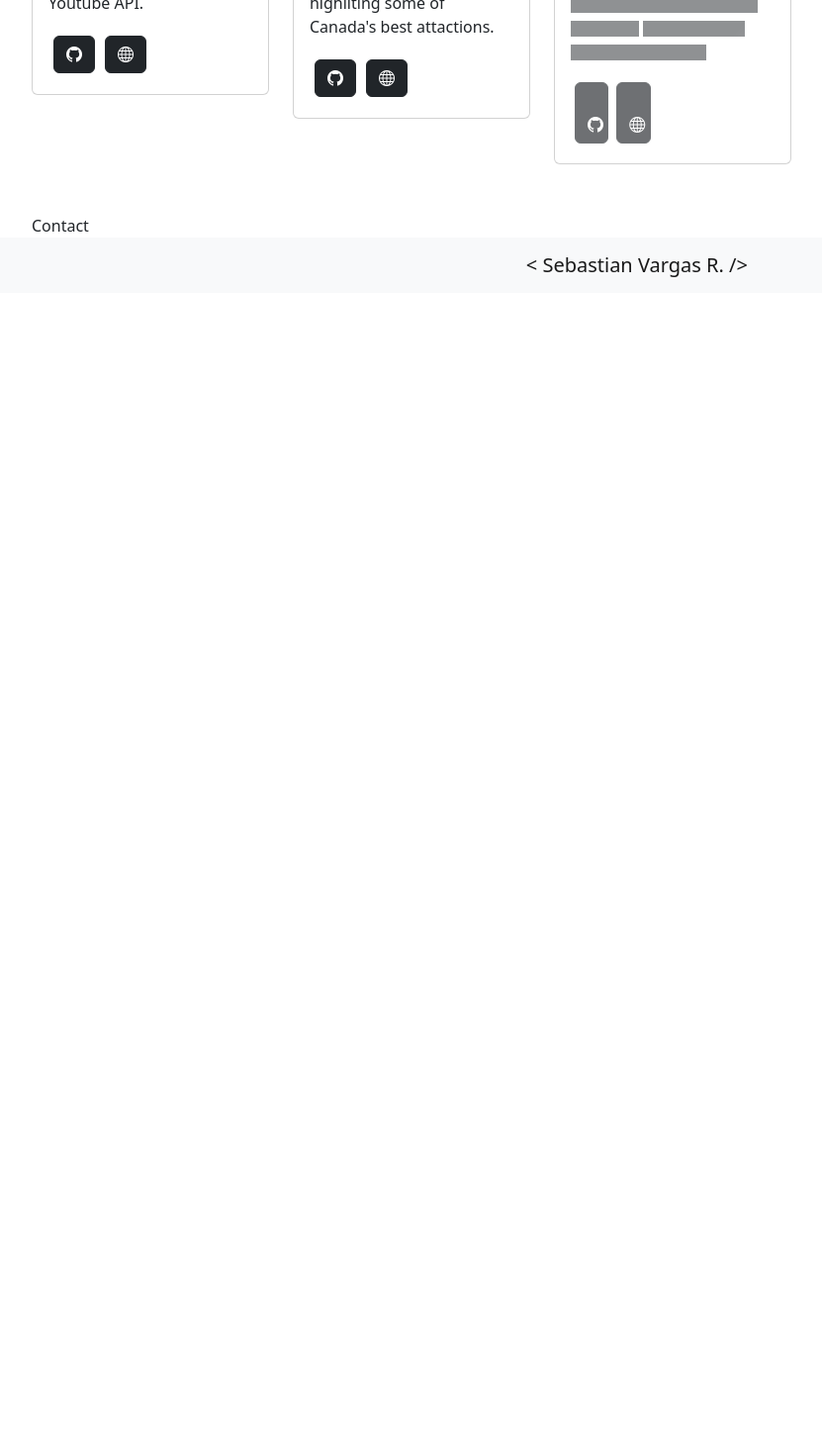
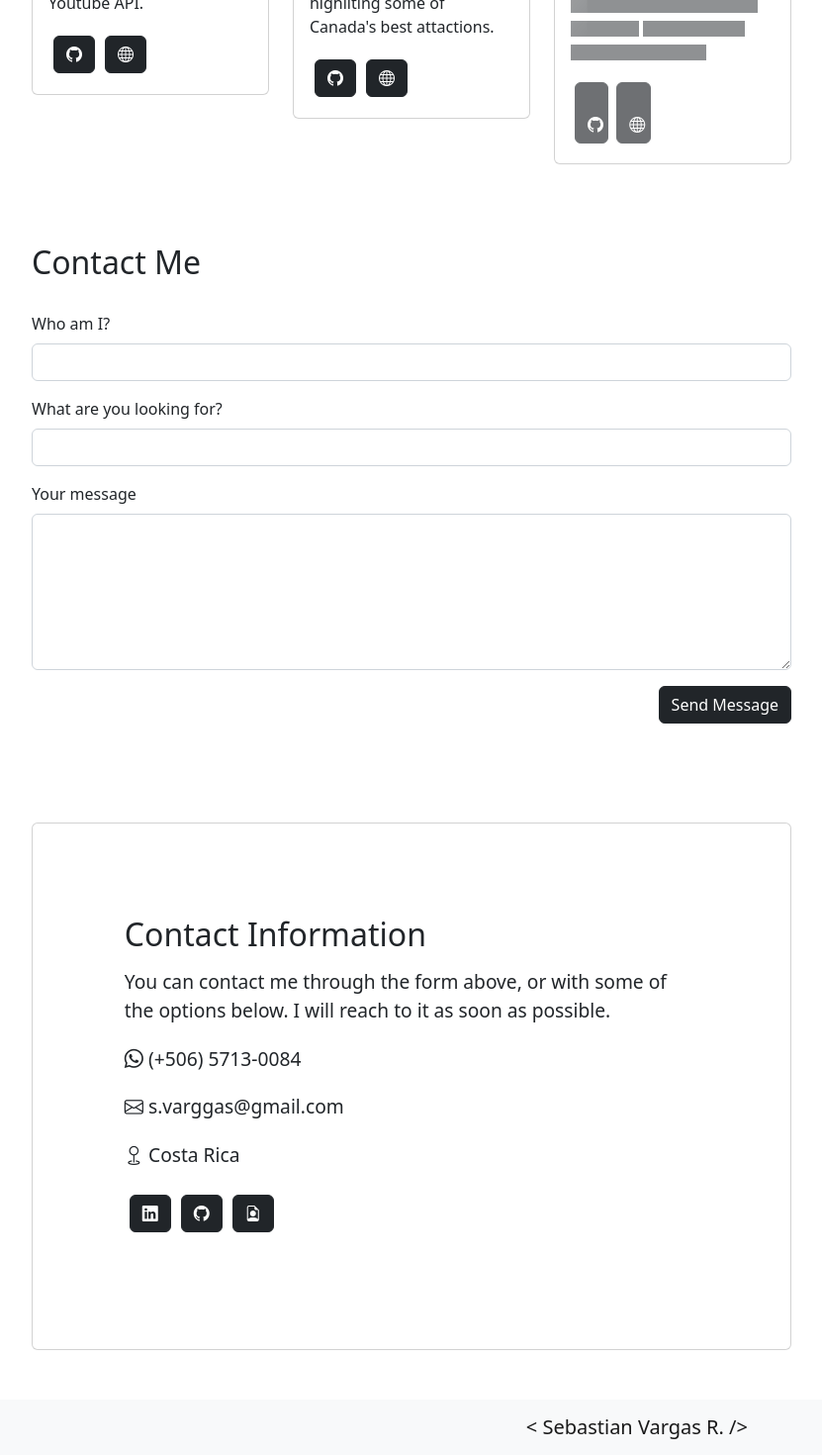
Before and after one commit to svarggas/portfolio, a React (Vite) app: page / in a window 1280 px wide. Shown: the part 1455-2925 px from the top of the page at 99% size, without its empty margins (224-1055 px from the left). Before the commit the page ends 1751 px from the top, so only its background shows below. Built offline with nearby package versions, Linux system fonts and the light colour scheme.

Commit message:
Contact components

```diff
--- a/src/components/Contact.tsx
+++ /dev/null
@@ -1,11 +0,0 @@
-import { FC } from 'react';
-
-const Contact:FC = () => {
-    return (
-        <div id="contactMe">
-            Contact
-        </div>
-    )
-};
-
-export default Contact;
--- /dev/null
+++ b/src/components/ContactCard.tsx
@@ -0,0 +1,89 @@
+import { FC } from 'react';
+import { Card, Row, Col } from 'react-bootstrap';
+import { styled } from 'styled-components';
+
+import Icon from './Icon';
+
+const ContactCardContainer = styled(Card)`
+    margin-top: 100px;
+    margin-bottom: 50px;
+    padding: 10%;
+`;
+
+const Title = styled(Card.Title)`
+    margin-bottom: 15px;
+`;
+
+const CustomText = styled.p`
+    margin-bottom: 20px;
+    font-size: 1.2rem;
+`;
+
+const ContactCard: FC = () => {
+
+    const icons = [
+        {
+            name: "LinkedIn",
+            icon: "bi-linkedin",
+            href: "https://www.linkedin.com/in/svarggas/"
+        },
+        {
+            name: "GitHub",
+            icon: "bi-github",
+            href: "https://github.com/svarggas"
+        },
+        {
+            name: "CV",
+            icon: "bi-file-earmark-person",
+            href: "#",
+        },
+    ];
+
+    return (
+        <ContactCardContainer id="contactInformation">
+            <Card.Body>
+                <Row>
+                    <Col xs={12}>
+                        <Title>
+                            <h2>Contact Information</h2>
+                        </Title>
+                        <Card.Text>
+                            <CustomText>
+                                You can contact me through the form above, or with some of the options below. I will reach to it as soon as possible.
+                            </CustomText>
+                        </Card.Text>
+                    </Col>
+                    <Col xs={12}>
+                        <CustomText>
+                            <i className='bi bi-whatsapp' />{ " " }
+                            (+506) 5713-0084
+                        </CustomText>
+                    </Col>
+                    <Col xs={12}>
+                        <CustomText>
+                            <i className='bi bi-envelope' />{ " " }
+                            s.varggas@gmail.com
+                        </CustomText>
+                    </Col>
+                    <Col xs={12}>
+                        <CustomText>
+                            <i className='bi bi-geo' />{ " " }
+                            Costa Rica
+                        </CustomText>
+                    </Col>
+                    <Col xs={12}>
+                        <CustomText>
+                            {
+                                icons.map((icon, index) => (
+                                    <Icon key={index} {...icon} />
+                                ))
+                            }
+                        </CustomText>
+                    </Col>
+                </Row>
+            </Card.Body>
+        </ContactCardContainer>
+    );
+};
+
+export default ContactCard;
--- /dev/null
+++ b/src/components/ContactForm.tsx
@@ -0,0 +1,38 @@
+import { FC } from 'react';
+import { Row, Col, Form, Button } from 'react-bootstrap';
+import { styled } from 'styled-components';
+
+const ContactContainer = styled(Row)`
+    margin-top: 30px;
+`;
+
+const Title = styled.h2`
+    margin-bottom: 30px;
+`;
+
+const ContactForm: FC = () => (
+    <ContactContainer id="contactMe">
+        <Col>
+            <Title>Contact Me</Title>
+            <Form.Group className="mb-3" controlId="email">
+                <Form.Label>Who am I?</Form.Label>
+                <Form.Control type="text" />
+            </Form.Group>
+            <Form.Group className="mb-3" controlId="subject">
+                <Form.Label>What are you looking for?</Form.Label>
+                <Form.Control type="text" />
+            </Form.Group>
+            <Form.Group className="mb-3" controlId="message">
+                <Form.Label>Your message</Form.Label>
+                <Form.Control as="textarea" rows={6} />
+            </Form.Group>
+            <div className='d-flex justify-content-end'>
+                <Button variant="dark" type="submit">
+                    Send Message
+                </Button>
+            </div>
+        </Col>
+    </ContactContainer>
+);
+
+export default ContactForm;
--- a/src/pages/portfolio/index.tsx
+++ b/src/pages/portfolio/index.tsx
@@ -5,7 +5,8 @@ import Header from '../../components/Header';
 import Footer from '../../components/Footer';
 import Profile from '../../components/Profile';
 import ProjectList from '../../components/ProjectList';
-import Contact from '../../components/Contact';
+import ContactForm from '../../components/ContactForm';
+import ContactCard from '../../components/ContactCard';
 
 const MainContainer = styled.div`
     max-width: 60%;
@@ -19,7 +20,8 @@ const Portfolio:FC = () => {
             <MainContainer>
                 <Profile />
                 <ProjectList />
-                <Contact />
+                <ContactForm />
+                <ContactCard />
             </MainContainer>
             <Footer />
         </>
```
